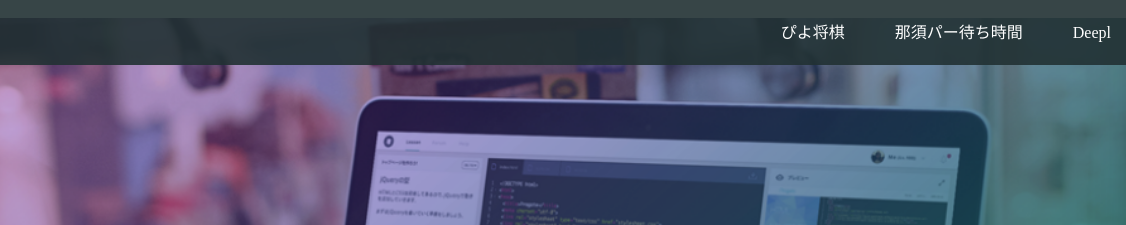
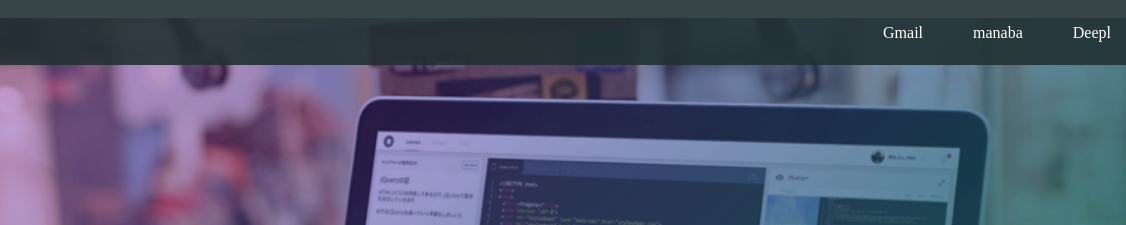
Before and after one commit to kouya0911/https-prog-1.github.io, a plain HTML site: page index.html in a window 1280 px wide. Shown: the top 225 px of the page, 154-1280 px from the left. Drawn offline with Linux system fonts and the light colour scheme.

Commit message:
Update index.html

```diff
--- a/index.html
+++ b/index.html
@@ -16,8 +16,8 @@
       </div>
       <span class="fa fa-bars menu-icon"></span>
       <div class="header-right">
-        <a href="https://www.studiok-i.net/ps/">ぴよ将棋</a>
-        <a href="https://www.nasuhai.co.jp/attraction/real_time.php">那須パー待ち時間</a>
+        <a href="https://mail.google.com/mail/u/1/#inbox">Gmail</a>
+        <a href="https://room.chuo-u.ac.jp/ct/syllabus_5651922">manaba</a>
         <a href="https://www.deepl.com/ja/translator" class="login">Deepl</a>
       </div>
     </div>
```
